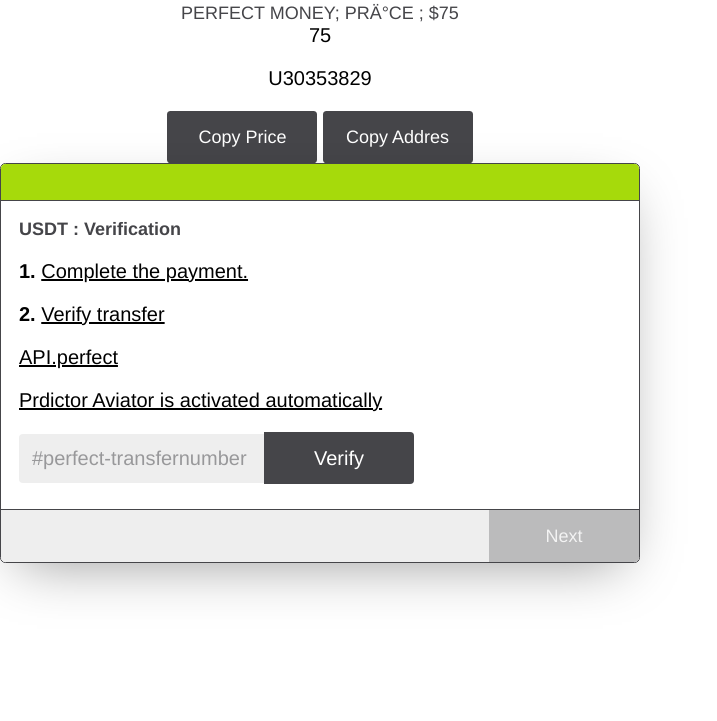
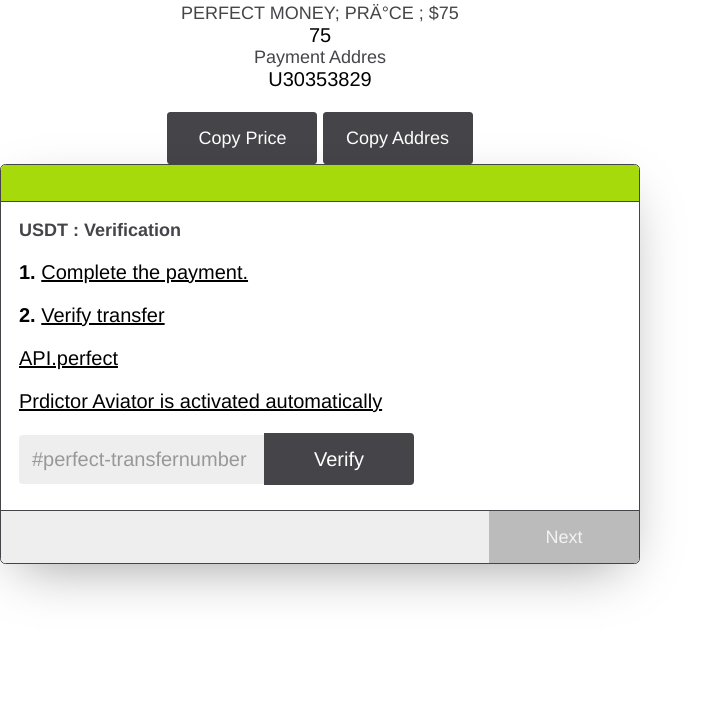
Before and after one commit to trb9355/sonperfectyes, a plain HTML site: page index.html in a window 1280 px wide. Shown: the part 79-800 px from the top of the page, without its empty margins (0-717 px from the left). Drawn offline with nearby package versions, Linux system fonts and the light colour scheme.

Commit message:
Update index.html

```diff
--- a/index.html
+++ b/index.html
@@ -41,6 +41,7 @@ button
 <center>
 <p0>PERFECT MONEY; PRİCE ; $75</p0>
 <p id="p1">75</p>
+  <p109>Payment Addres</p109>
 <p id="p2">U30353829</p><br/>
 
 <button onclick="copyToClipboard('#p1')">Copy Price</button>
```
